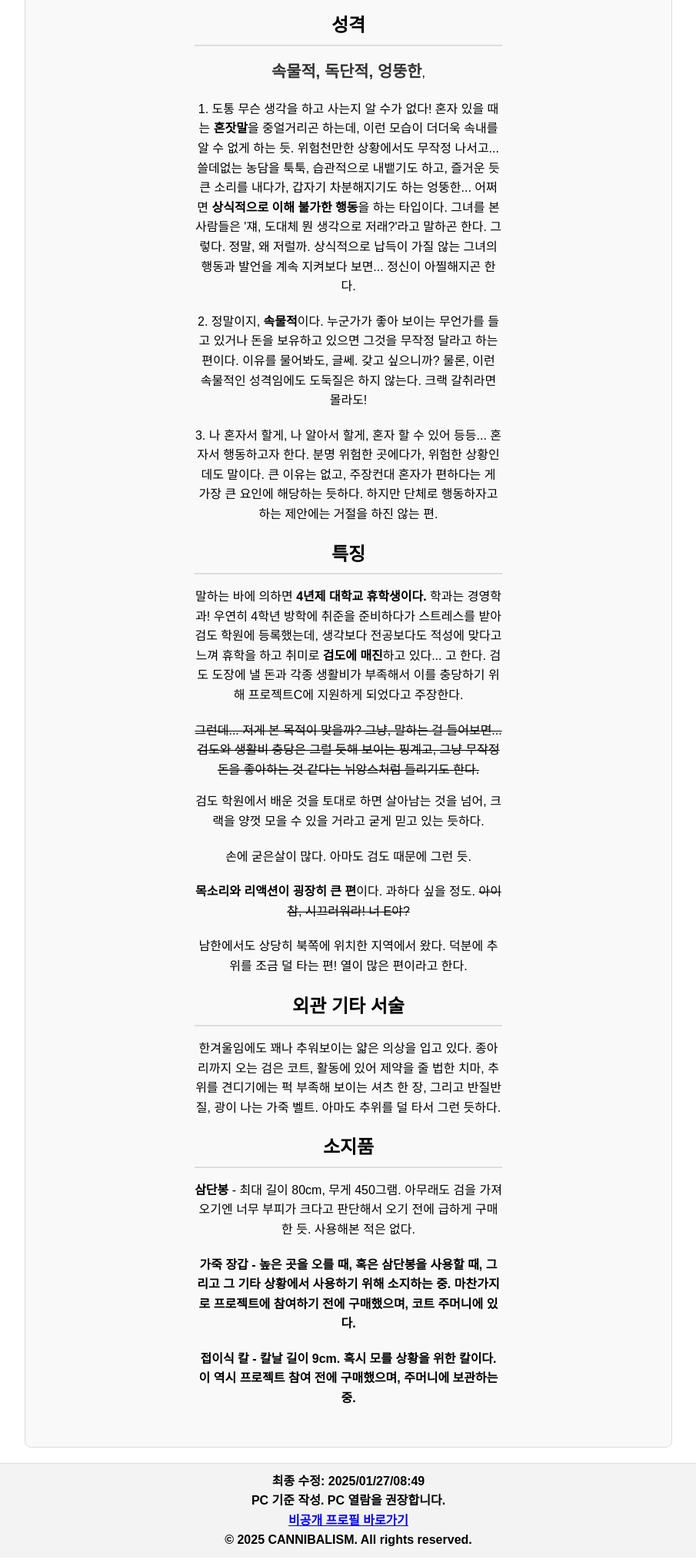
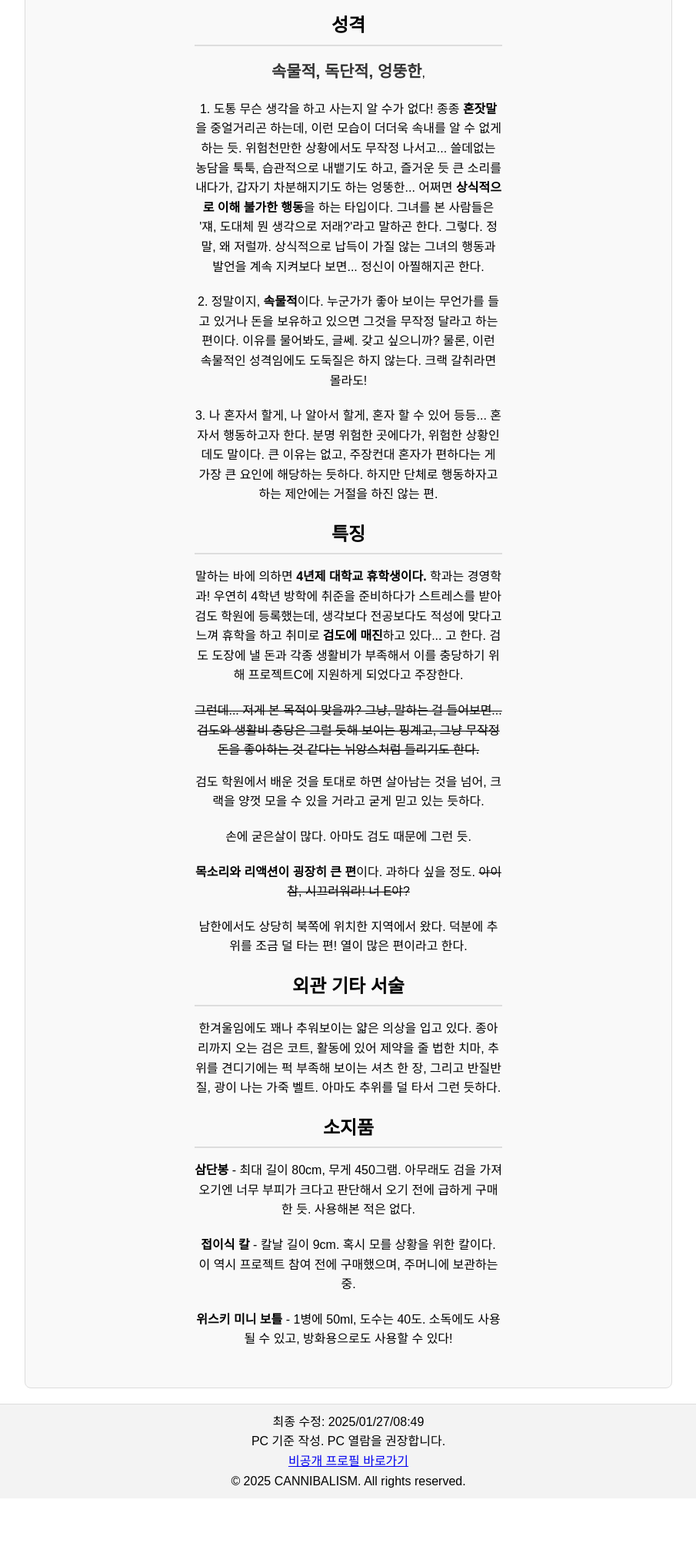
Before and after one commit to sptat/last, a plain HTML site: page index.html in a window 1280 px wide. Shown: the part 1800-3826 px from the top of the page at 77% size, without its empty margins (287-1192 px from the left). After the commit the page ends 3766 px from the top, so only its background shows below. Drawn offline with Linux system fonts and the light colour scheme.

Commit message:
Update index.html

```diff
--- a/index.html
+++ b/index.html
@@ -360,7 +360,7 @@
     <section id="intro">
         <h2>성격</h2>
         <p><span class="highlight">속물적, 독단적, 엉뚱한</span>,</p>
-        <p>1. 도통 무슨 생각을 하고 사는지 알 수가 없다! 혼자 있을 때는 <b>혼잣말</b>을 중얼거리곤 하는데, 이런 모습이 더더욱 속내를 알 수 없게 하는 듯.
+        <p>1. 도통 무슨 생각을 하고 사는지 알 수가 없다! 종종 <b>혼잣말</b>을 중얼거리곤 하는데, 이런 모습이 더더욱 속내를 알 수 없게 하는 듯.
         위험천만한 상황에서도 무작정 나서고... 쓸데없는 농담을 툭툭, 습관적으로 내뱉기도 하고, 즐거운 듯 큰 소리를 내다가, 갑자기 차분해지기도 하는 엉뚱한...
             어쩌면 <b>상식적으로 이해 불가한 행동</b>을 하는 타입이다. 그녀를 본 사람들은 '쟤, 도대체 뭔 생각으로 저래?'라고 말하곤 한다. 그렇다.
             정말, 왜 저럴까. 상식적으로 납득이 가질 않는 그녀의 행동과 발언을 계속 지켜보다 보면... 정신이 아찔해지곤 한다.
@@ -389,10 +389,9 @@
             </section>
             <section id="references">
                 <h2>소지품</h2>
-                <p><b>삼단봉</b> - 최대 길이 80cm, 무게 450그램. 아무래도 검을 가져오기엔 너무 부피가 크다고 판단해서 오기 전에 급하게 구매한 듯. 사용해본 적은 없다.
-</p>
-              <p><b>가죽 장갑 - 높은 곳을 오를 때, 혹은 삼단봉을 사용할 때, 그리고 그 기타 상황에서 사용하기 위해 소지하는 중. 마찬가지로 프로젝트에 참여하기 전에 구매했으며, 코트 주머니에 있다.</p>
+                <p><b>삼단봉</b> - 최대 길이 80cm, 무게 450그램. 아무래도 검을 가져오기엔 너무 부피가 크다고 판단해서 오기 전에 급하게 구매한 듯. 사용해본 적은 없다.</p>
               <p><b>접이식 칼</b> - 칼날 길이 9cm. 혹시 모를 상황을 위한 칼이다. 이 역시 프로젝트 참여 전에 구매했으며, 주머니에 보관하는 중.</p>
+          <p><b>위스키 미니 보틀</b> - 1병에 50ml, 도수는 40도. 소독에도 사용될 수 있고, 방화용으로도 사용할 수 있다!</p>
             </section>
         </main>
         <footer>
```
